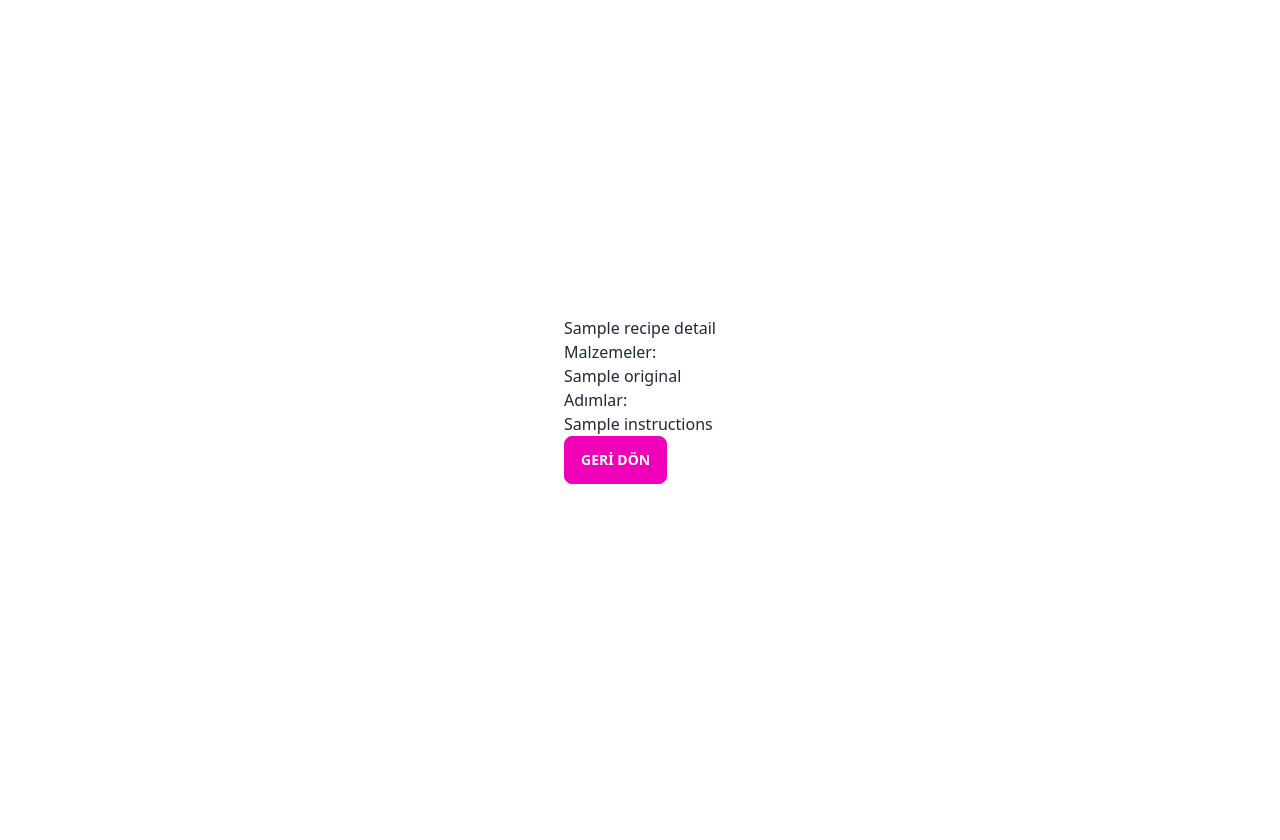
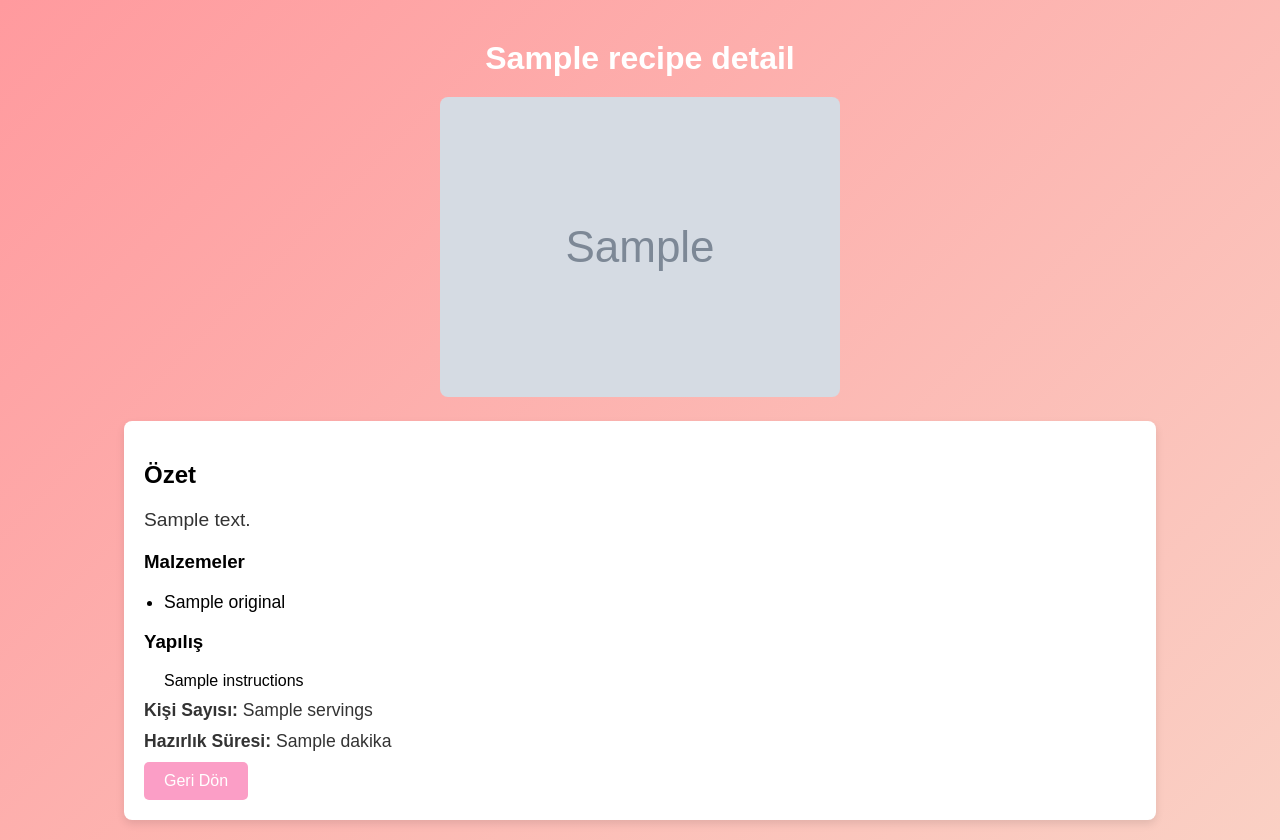
Before and after one commit to k0laa/Yemek_Tarif_Asistani, a Flask app: template templates/recipe_details.html in a window 1280 px wide. Before the commit the page ends 484 px from the top, so only its background shows below. Run offline with Flask 3, Linux system fonts and the light colour scheme; the template is opened without the code that fills it: most values are stand-ins (such as "Sample title", 1, 10 or a date in 2020); grey boxes marked "Sample" are stand-in pictures; some libraries are stand-ins or nearby versions.

Commit message:
recipe_details upgraded

```diff
--- a/templates/recipe_details.html
+++ b/templates/recipe_details.html
@@ -3,35 +3,123 @@
 <head>
     <meta charset="UTF-8">
     <meta name="viewport" content="width=device-width, initial-scale=1.0">
-    <title>Tarif Detayları</title>
-    <link href="https://cdn.jsdelivr.net/npm/daisyui@2.0.0/dist/full.css" rel="stylesheet">
+    <title>{{ recipe_details['title'] }} Tarifi</title>
     <style>
-        html, body {
-            height: 100%;
+        body {
+            font-family: Arial, sans-serif;
+            margin: 0;
+            padding: 0;
+            background: linear-gradient(135deg, #ff9a9e, #fad0c4);
+            min-height: 100vh;
         }
-        body {
+
+        h1 {
+            text-align: center;
+            margin: 20px;
+            color: white;
+        }
+
+        .recipe-container {
             display: flex;
-            justify-content: center;
+            flex-direction: column;
             align-items: center;
-            margin: 0;
-            background-color: #1a202c; /* Koyu arka plan rengi */
+            padding: 20px;
+        }
+
+        .recipe-image img {
+            width: 100%;
+            height: auto;
+            border-radius: 8px;
+        }
+
+
+        .recipe-summary {
+            font-size: 1.2em;
+            color: #333;
+            margin: 20px 0;
+        }
+
+        .recipe-ingredients ul, .recipe-instructions p {
+            list-style-type: disc; /* Noktalar malzemenin başında */
+            padding-left: 20px;
+            margin: 10px 0;
+            text-align: left; /* Yazı baştan başlasın */
+        }
+
+        .recipe-details {
+            background-color: white;
+            border-radius: 8px;
+            box-shadow: 0 4px 8px rgba(0, 0, 0, 0.1);
+            width: 80%;
+            padding: 20px;
+            margin-top: 20px;
+            text-align: left; /* Yazılar sola hizalanacak */
+        }
+
+
+        .recipe-ingredients li {
+            font-size: 1.1em;
+            margin: 5px 0;
+        }
+
+        .recipe-info p {
+            font-size: 1.1em;
+            color: #333;
+            margin: 10px 0;
+        }
+
+        .view-recipe-btn {
+            padding: 10px 20px;
+            background-color: #FB9EC6;
+            color: white;
+            border: none;
+            border-radius: 5px;
+            cursor: pointer;
+            font-size: 1em;
+            transition: background-color 0.3s ease;
+        }
+
+        .view-recipe-btn:hover {
+            background-color: #FFCCE1;
         }
     </style>
 </head>
-<body class="bg-base-100 dark:bg-gray-900 dark:text-white">
-    <div class="w-full max-w-md p-6 bg-white dark:bg-gray-800 shadow-lg rounded-lg text-center">
-        <h1 class="text-3xl font-bold mb-4">{{ recipe_details['title'] }}</h1>
-        <h2 class="text-xl font-semibold">Malzemeler:</h2>
-        <ul class="list-disc list-inside text-left mx-auto w-full">
-            {% for ingredient in recipe_details['extendedIngredients'] %}
+<body>
+
+<div class="recipe-container">
+    <h1>{{ recipe_details['title'] }}</h1>
+
+    <div class="recipe-image">
+        <img src="{{ recipe_details['image'] }}" alt="{{ recipe_details['title'] }}">
+    </div>
+
+    <div class="recipe-details">
+        <h2>Özet</h2>
+        <p class="recipe-summary">{{ summary }}</p>
+
+        <div class="recipe-ingredients">
+            <h3>Malzemeler</h3>
+            <ul>
+                {% for ingredient in recipe_details['extendedIngredients'] %}
                 <li>{{ ingredient['original'] }}</li>
-            {% endfor %}
-        </ul>
-        <h2 class="text-xl font-semibold mt-4">Adımlar:</h2>
-        <p class="text-left mx-auto w-full">{{ recipe_details['instructions'] }}</p>
-        <div class="flex justify-center mt-4">
-            <a href="/" class="btn btn-secondary">Geri Dön</a>
+                {% endfor %}
+            </ul>
         </div>
+
+        <div class="recipe-instructions">
+            <h3>Yapılış</h3>
+            <p>{{ recipe_details['instructions'] }}</p>
+        </div>
+
+        <div class="recipe-info">
+            <p><strong>Kişi Sayısı:</strong> {{ servings if servings else 'Veri yok' }}</p>
+            <p><strong>Hazırlık Süresi:</strong> {{ recipe_details['readyInMinutes'] }} dakika</p>
+        </div>
+
+
+        <button class="view-recipe-btn" onclick="window.history.back()">Geri Dön</button>
     </div>
+</div>
+
 </body>
 </html>
```
